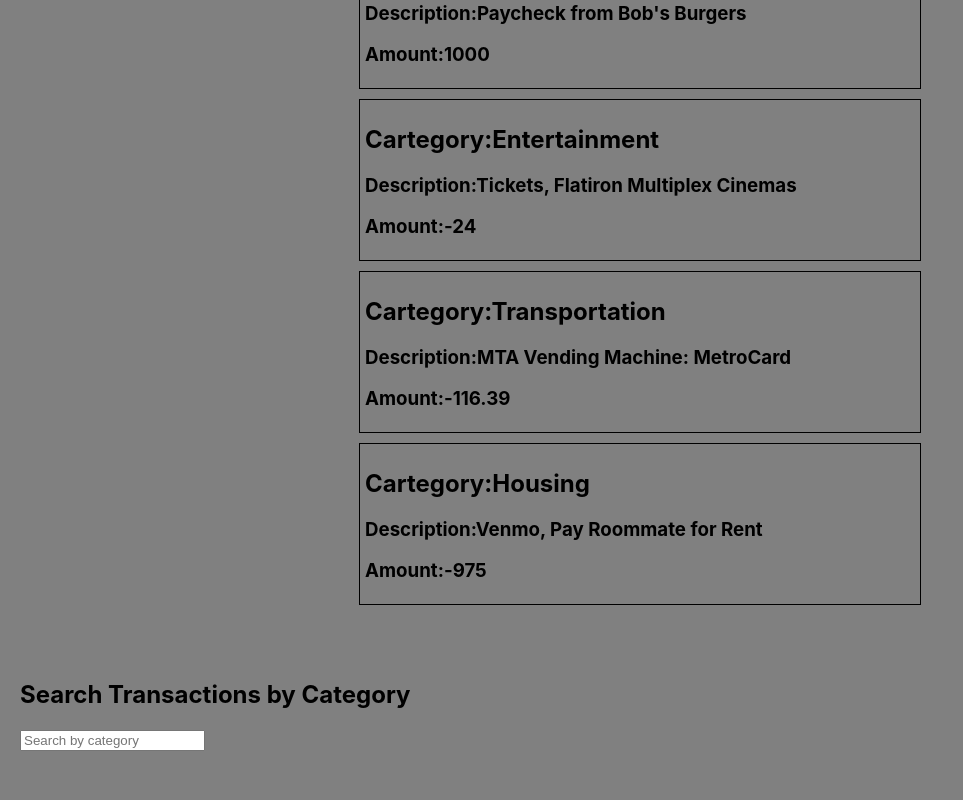
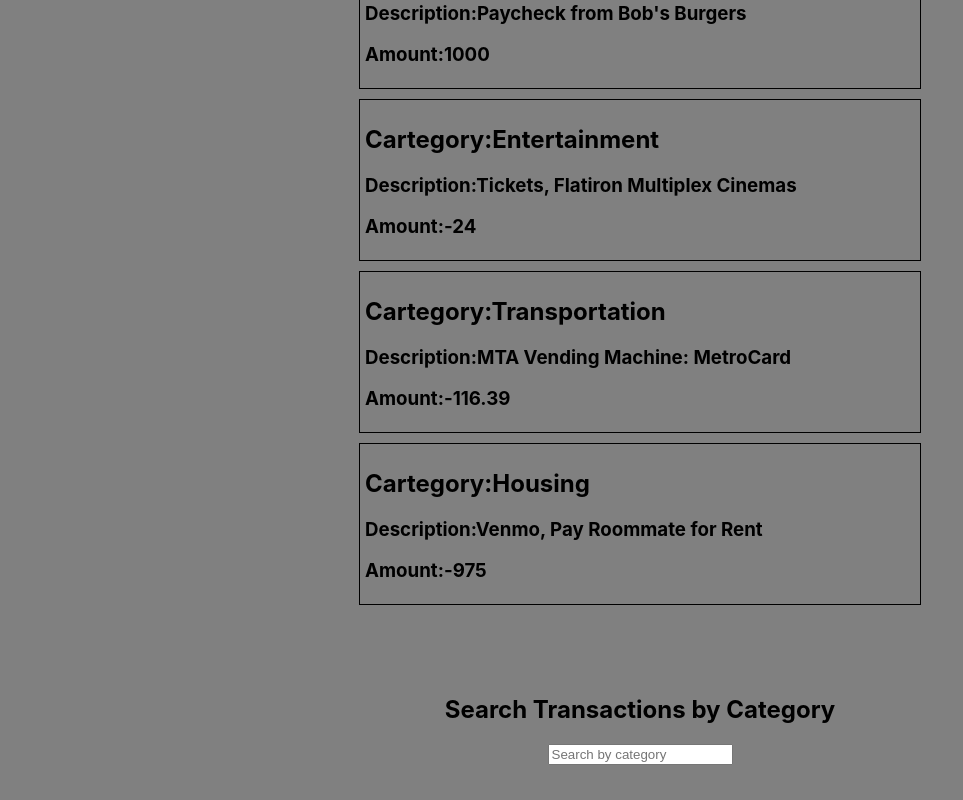
Before and after one commit to NAMADAJR/Phase-2-week-1-codechallange, a React (Create React App) app: page / in a window 1280 px wide. Shown: the part 1694-2494 px from the top of the page, without its empty margins (0-963 px from the left). Before the commit the page ends 2465 px from the top, so only its background shows below. Built offline with nearby package versions, Linux system fonts and the light colour scheme; data requests are answered from the project's data file.

Commit message:
Adds classname to style the component

```diff
--- a/src/Components/Search.js
+++ b/src/Components/Search.js
@@ -13,7 +13,7 @@ const Search = ({ transactions }) => {
   );
 
   return (
-    <div>
+    <div className="search">
       <h2>Search Transactions by Category</h2>
       <input
         type="text"
```
